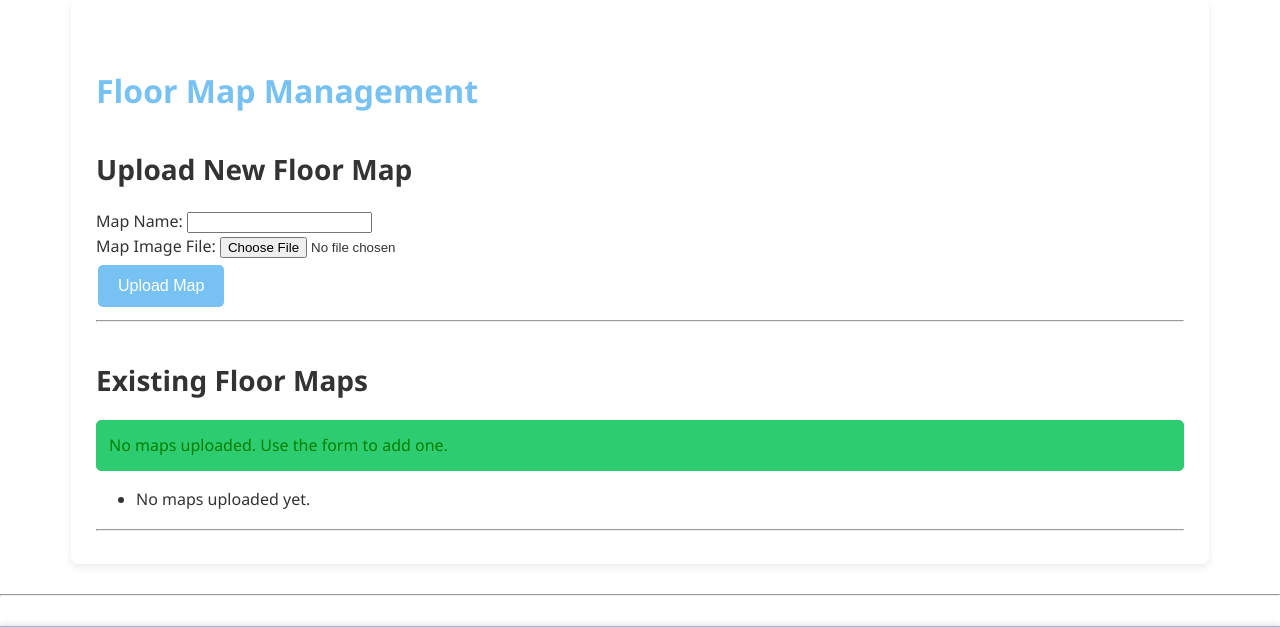
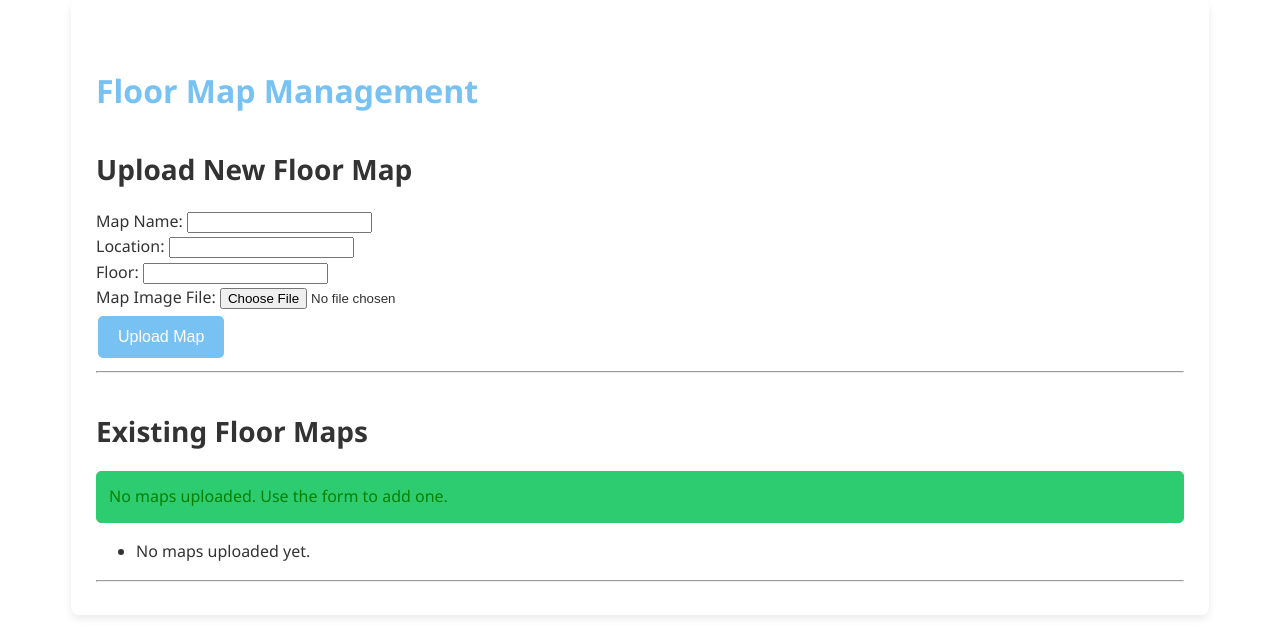
Before and after one commit to panaresium/ResourceBookingSystem, a Flask app: page /admin/maps in a window 1280 px wide. Shown: the part 176-803 px from the top of the page. Run offline with Flask 2, Linux system fonts and the light colour scheme; a user stored in the database is signed in; data comes from the database, SQL or seed files in the repository; data that the repository does not hold is empty; some libraries are stand-ins or nearby versions.

Commit message:
Add location and floor fields

```diff
--- a/app.py
+++ b/app.py
@@ -271,9 +271,12 @@ class FloorMap(db.Model):
     id = db.Column(db.Integer, primary_key=True)
     name = db.Column(db.String(100), nullable=False)
     image_filename = db.Column(db.String(255), nullable=False, unique=True) # Store unique filename
+    location = db.Column(db.String(100), nullable=True)
+    floor = db.Column(db.String(50), nullable=True)
 
     def __repr__(self):
-        return f"<FloorMap {self.name} ({self.image_filename})>"
+        loc_floor = f"{self.location or 'N/A'} - Floor {self.floor}" if self.location or self.floor else ""
+        return f"<FloorMap {self.name} ({loc_floor})>"
 
 # Association table for Resource and Role (Many-to-Many for resource-specific role permissions)
 resource_roles_table = db.Table('resource_roles',
@@ -914,6 +917,8 @@ def upload_floor_map():
 
     file = request.files['map_image']
     map_name = request.form.get('map_name')
+    location = request.form.get('location')
+    floor = request.form.get('floor')
 
     if not map_name:
         app.logger.warning("Map name missing in upload request.")
@@ -942,7 +947,8 @@ def upload_floor_map():
             file_path = os.path.join(app.config['UPLOAD_FOLDER'], filename)
             file.save(file_path)
 
-            new_map = FloorMap(name=map_name, image_filename=filename)
+            new_map = FloorMap(name=map_name, image_filename=filename,
+                               location=location, floor=floor)
             db.session.add(new_map)
             db.session.commit()
             app.logger.info(f"Floor map '{map_name}' uploaded successfully by {current_user.username}.")
@@ -951,6 +957,8 @@ def upload_floor_map():
                 'id': new_map.id,
                 'name': new_map.name,
                 'image_filename': new_map.image_filename,
+                'location': new_map.location,
+                'floor': new_map.floor,
                 'image_url': url_for('static', filename=f'floor_map_uploads/{new_map.image_filename}')
             }), 201
         except Exception as e:
@@ -979,6 +987,8 @@ def get_floor_maps():
                 'id': m.id,
                 'name': m.name,
                 'image_filename': m.image_filename,
+                'location': m.location,
+                'floor': m.floor,
                 'image_url': url_for('static', filename=f'floor_map_uploads/{m.image_filename}')
             })
         app.logger.info("Successfully fetched all floor maps for admin.")
@@ -1902,7 +1912,9 @@ def get_map_details(map_id):
         map_details_response = {
             'id': floor_map.id,
             'name': floor_map.name,
-            'image_url': url_for('static', filename=f'floor_map_uploads/{floor_map.image_filename}')
+            'image_url': url_for('static', filename=f'floor_map_uploads/{floor_map.image_filename}'),
+            'location': floor_map.location,
+            'floor': floor_map.floor
         }
 
         # Ensure only published resources are shown on the public map view
--- a/static/js/script.js
+++ b/static/js/script.js
@@ -995,30 +995,60 @@ Enter a title for your booking (optional):`);
         // Logic for displaying floor map links on resources.html
         const floorMapsListUl = document.getElementById('floor-maps-list');
         const floorMapsLoadingStatusDiv = document.getElementById('floor-maps-loading-status');
+        const locationFilter = document.getElementById('location-filter');
+        const floorFilter = document.getElementById('floor-filter');
         if (floorMapsListUl && floorMapsLoadingStatusDiv) {
+            let allMaps = [];
+
+            function renderMapLinks() {
+                floorMapsListUl.innerHTML = '';
+                const loc = locationFilter ? locationFilter.value : '';
+                const fl = floorFilter ? floorFilter.value : '';
+                const filtered = allMaps.filter(m => (!loc || m.location === loc) && (!fl || m.floor === fl));
+                if (filtered.length === 0) {
+                    floorMapsListUl.innerHTML = '<li>No floor maps match selection.</li>';
+                    return;
+                }
+                filtered.forEach(map => {
+                    const li = document.createElement('li');
+                    const link = document.createElement('a');
+                    link.href = `/map_view/${map.id}`;
+                    link.textContent = map.name;
+                    li.appendChild(link);
+                    floorMapsListUl.appendChild(li);
+                });
+            }
+
+            function updateFloorOptions() {
+                if (!floorFilter) return;
+                const loc = locationFilter ? locationFilter.value : '';
+                const floors = [...new Set(allMaps.filter(m => !loc || m.location === loc).map(m => m.floor).filter(f => f))];
+                floorFilter.innerHTML = '<option value="">All</option>';
+                floors.forEach(f => {
+                    const opt = new Option(f, f);
+                    floorFilter.add(opt);
+                });
+            }
+
             async function fetchAndDisplayFloorMapLinks() {
                 try {
                     const maps = await apiCall('/api/admin/maps', {}, floorMapsLoadingStatusDiv);
-                    floorMapsListUl.innerHTML = '';
-                    if (!maps || maps.length === 0) {
-                        showSuccess(floorMapsLoadingStatusDiv, 'No floor maps available.');
-                        return;
+                    allMaps = maps || [];
+                    if (locationFilter) {
+                        const locations = [...new Set(allMaps.map(m => m.location).filter(l => l))];
+                        locationFilter.innerHTML = '<option value="">All</option>';
+                        locations.forEach(loc => locationFilter.add(new Option(loc, loc)));
                     }
-                    maps.forEach(map => {
-                        const listItem = document.createElement('li');
-                        const link = document.createElement('a');
-                        link.href = `/map_view/${map.id}`;
-                        link.textContent = map.name;
-                        listItem.appendChild(link);
-                        floorMapsListUl.appendChild(listItem);
-                    });
-                     // apiCall success default behavior is to hide messageElement if no specific success message from API.
-                     // If a message was shown, and it wasn't an error, it's fine for it to be hidden.
+                    updateFloorOptions();
+                    renderMapLinks();
                 } catch (error) {
-                    // apiCall already showed error in floorMapsLoadingStatusDiv
-                    if (floorMapsListUl) floorMapsListUl.innerHTML = '<li>Error loading floor maps.</li>'; // Fallback
-                }
-            }
+                    if (floorMapsListUl) floorMapsListUl.innerHTML = '<li>Error loading floor maps.</li>';
+                }
+            }
+
+            if (locationFilter) locationFilter.addEventListener('change', () => { updateFloorOptions(); renderMapLinks(); });
+            if (floorFilter) floorFilter.addEventListener('change', renderMapLinks);
+
             fetchAndDisplayFloorMapLinks();
         }
     } // End of `if (availabilityDateInput && roomSelectDropdown && calendarTable)`
@@ -1045,6 +1075,8 @@ Enter a title for your booking (optional):`);
                     const listItem = document.createElement('li');
                     listItem.innerHTML = `
                         <strong>${map.name}</strong> (ID: ${map.id})<br>
+                        ${map.location ? 'Location: ' + map.location + '<br>' : ''}
+                        ${map.floor ? 'Floor: ' + map.floor + '<br>' : ''}
                         Filename: ${map.image_filename}<br>
                         <img src="${map.image_url}" alt="${map.name}" style="max-width: 200px; max-height: 150px; border: 1px solid #eee;">
                         <br>
@@ -1888,6 +1920,9 @@ Enter a title for your booking (optional):`);
         const mapLoadingStatusDiv = document.getElementById('map-loading-status');
         const mapViewTitleH1 = document.getElementById('map-view-title');
         const mapAvailabilityDateInput = document.getElementById('map-availability-date');
+        const mapLocationSelect = document.getElementById('map-location-select');
+        const mapFloorSelect = document.getElementById('map-floor-select');
+        let allMapInfo = [];
 
         // Function to get today's date in YYYY-MM-DD for API calls
         function getTodayDateStringForMap() {
@@ -1901,6 +1936,52 @@ Enter a title for your booking (optional):`);
         if(mapAvailabilityDateInput) { // Initialize date picker
             mapAvailabilityDateInput.value = getTodayDateStringForMap();
         }
+
+        function updateFloorSelectOptions() {
+            if (!mapFloorSelect) return;
+            const loc = mapLocationSelect ? mapLocationSelect.value : '';
+            const floors = [...new Set(allMapInfo.filter(m => !loc || m.location === loc).map(m => m.floor).filter(f => f))];
+            mapFloorSelect.innerHTML = '<option value="">All</option>';
+            floors.forEach(fl => mapFloorSelect.add(new Option(fl, fl)));
+        }
+
+        function setSelectorsFromCurrentMap() {
+            const current = allMapInfo.find(m => m.id == mapId);
+            if (!current) return;
+            if (mapLocationSelect) mapLocationSelect.value = current.location || '';
+            updateFloorSelectOptions();
+            if (mapFloorSelect) mapFloorSelect.value = current.floor || '';
+        }
+
+        function handleSelectorChange() {
+            const loc = mapLocationSelect ? mapLocationSelect.value : '';
+            const fl = mapFloorSelect ? mapFloorSelect.value : '';
+            const found = allMapInfo.find(m => (!loc || m.location === loc) && (!fl || m.floor === fl));
+            if (found && found.id != mapId) {
+                window.location.href = `/map_view/${found.id}`;
+            }
+        }
+
+        async function loadMapSelectors() {
+            try {
+                const maps = await apiCall('/api/admin/maps', {}, mapLoadingStatusDiv);
+                allMapInfo = maps || [];
+                if (mapLocationSelect) {
+                    const locations = [...new Set(allMapInfo.map(m => m.location).filter(l => l))];
+                    mapLocationSelect.innerHTML = '<option value="">All</option>';
+                    locations.forEach(loc => mapLocationSelect.add(new Option(loc, loc)));
+                }
+                updateFloorSelectOptions();
+                setSelectorsFromCurrentMap();
+            } catch (e) {
+                console.error('Error loading map selector data', e);
+            }
+        }
+
+        if (mapLocationSelect) mapLocationSelect.addEventListener('change', () => { updateFloorSelectOptions(); handleSelectorChange(); });
+        if (mapFloorSelect) mapFloorSelect.addEventListener('change', handleSelectorChange);
+
+        loadMapSelectors();
 
         async function fetchAndRenderMap(currentMapId, dateString) {
             mapLoadingStatusDiv.textContent = 'Loading map details...';
--- a/templates/admin_maps.html
+++ b/templates/admin_maps.html
@@ -11,6 +11,14 @@
             <div>
                 <label for="map-name">{{ _('Map Name:') }}</label>
                 <input type="text" id="map-name" name="map_name" required>
+            </div>
+            <div>
+                <label for="map-location">{{ _('Location:') }}</label>
+                <input type="text" id="map-location" name="location">
+            </div>
+            <div>
+                <label for="map-floor">{{ _('Floor:') }}</label>
+                <input type="text" id="map-floor" name="floor">
             </div>
             <div>
                 <label for="map-image">{{ _('Map Image File:') }}</label>
--- a/templates/map_view.html
+++ b/templates/map_view.html
@@ -117,6 +117,12 @@
         <label for="map-availability-date">{{ _('View Availability for Date:') }}</label>
         <input type="date" id="map-availability-date" name="map-availability-date">
     </div>
+    <div>
+        <label for="map-location-select">{{ _('Location:') }}</label>
+        <select id="map-location-select"></select>
+        <label for="map-floor-select">{{ _('Floor:') }}</label>
+        <select id="map-floor-select"></select>
+    </div>
     <div id="map-container" data-map-id="{{ map_id_from_flask }}"></div>
     <div id="map-loading-status">{{ _('Loading map and resources...') }}</div>
     <div id="time-slot-modal" class="modal" style="display:none;" role="dialog" aria-modal="true" aria-labelledby="modal-title">
--- a/templates/resources.html
+++ b/templates/resources.html
@@ -67,6 +67,12 @@
     <hr>
     <section id="floor-maps-selection-section">
         <h2>{{ _('View by Floor Map') }}</h2>
+        <div>
+            <label for="location-filter">{{ _('Location:') }}</label>
+            <select id="location-filter"></select>
+            <label for="floor-filter">{{ _('Floor:') }}</label>
+            <select id="floor-filter"></select>
+        </div>
         <div id="floor-maps-loading-status" aria-live="polite" style="margin-bottom: 10px;"></div>
         <ul id="floor-maps-list">
             <li>{{ _('Loading floor maps...') }}</li>
```
Also changed, not shown: tests/test_app.py (+12 -2 lines).
